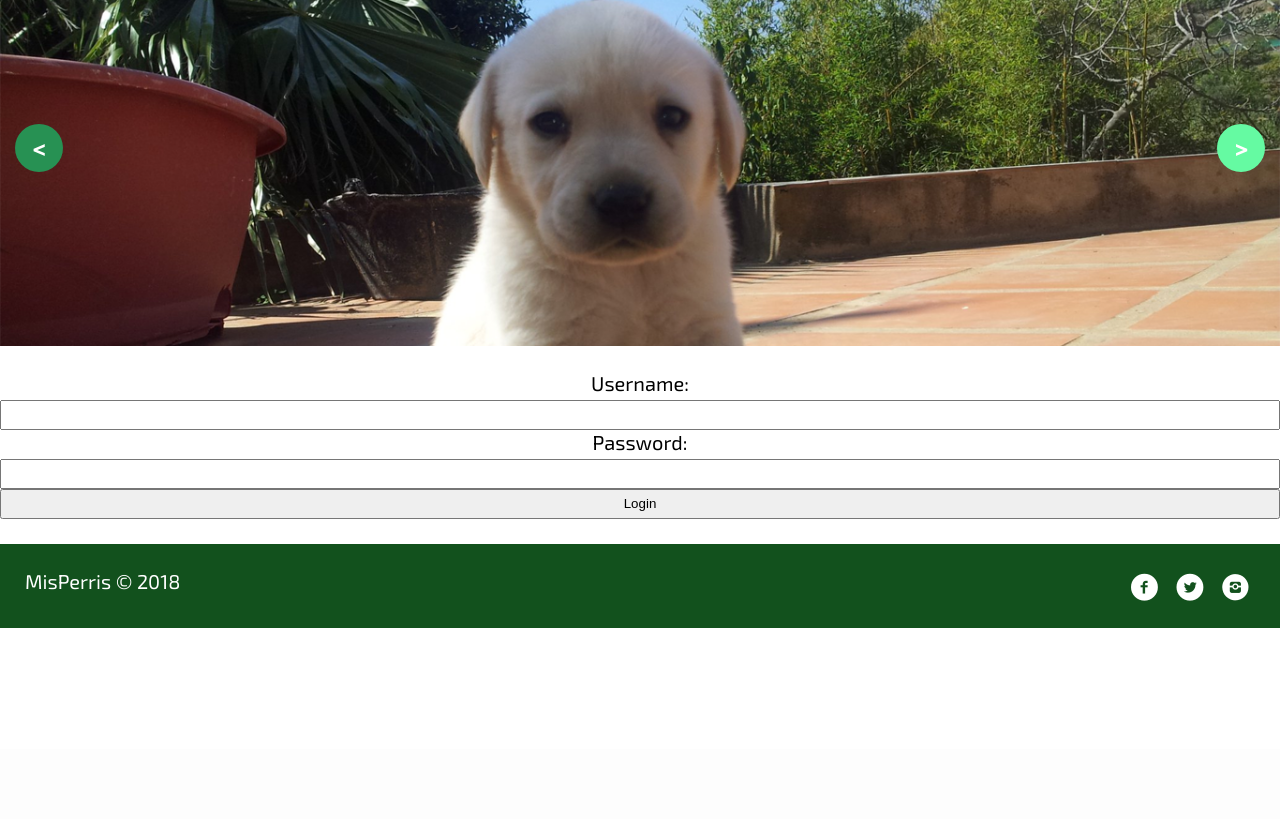
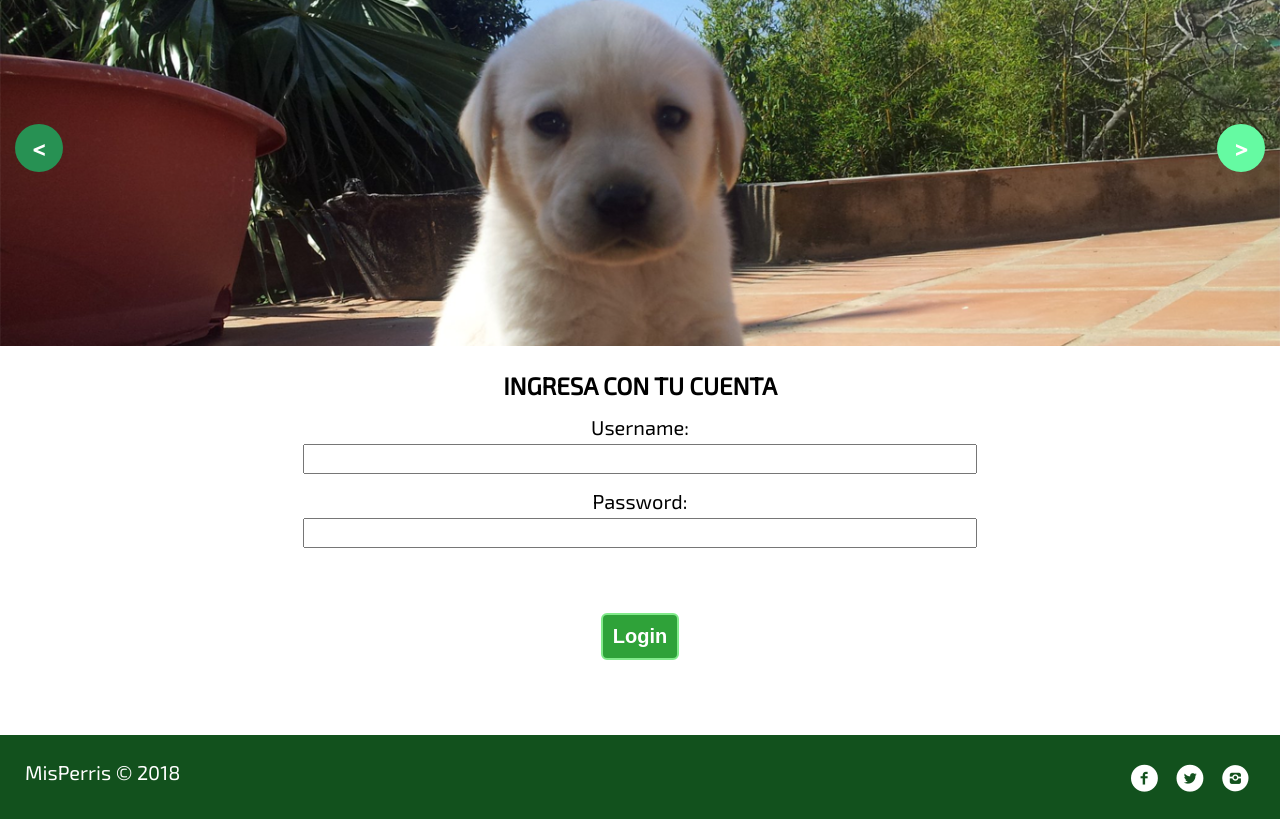
Before and after one commit to VictorAliaga/MisPerris, a Django app: page /login/ in a window 1280 px wide. Shown: the part 51-870 px from the top of the page. Before the commit the page ends 679 px from the top, so only its background shows below. Run offline with Django 3.2, Linux system fonts and the light colour scheme.

Commit message:
Corrige Error del Boton Login

```diff
--- /dev/null
+++ b/adopcionperros/static/css/login.css
@@ -0,0 +1,85 @@
+/* Parrafos que estan dentro del div login*/
+.login p
+{
+    margin: 15px;
+
+}
+/* DIV donde esta en el login*/
+.login
+{
+    width: 80%;
+    margin: 0 auto;
+    justify-content: center;
+    display: block;
+}
+/* Label que estan en los parrafos del login ej. Nombre Usuario. Contraseña, etc.*/
+label {
+    display: inline-block;
+    max-width: 100%;
+    margin-bottom: 5px;
+    font-size: 20px;
+}
+
+/* Barra Textbox donde se ingresan los datos*/
+form input {
+    width: 100%;
+    height: 30px;
+}
+
+/* Boton iniciar sesion */
+.btnlogin
+{
+    text-decoration: none;
+    padding: 10px;
+    margin: 50px;
+    font-weight: 600;
+    font-size: 20px;
+    color: #ffffff;
+    background-color: #2FA239;
+    border-radius: 6px;
+    border: 2px solid #82EA8B;
+}
+/* Boton iniciar sesion, cuando se pasa el puntero del mouse */
+.btnlogin:hover
+{
+    color: #1883ba;
+    background-color: #ffffff;
+}
+
+
+
+/* ------------------------------------ RESPOSIVE -------------------------------------- */
+
+/* -------------------------------------- 480PX ----------------------------------------*/
+
+@media (min-width:480px)
+{
+    /* DIV donde esta en el login*/
+    .login
+    {
+        width: 70%;
+    }
+}
+
+/* -------------------------------------- 768PX ----------------------------------------*/
+
+@media (min-width:768px)
+{
+    /* DIV donde esta en el login*/
+    .login
+    {
+        width: 40%;
+    }
+
+}
+
+/* -------------------------------------- 1024PX ----------------------------------------*/
+
+@media (min-width:1024px)
+{
+    /* DIV donde esta en el login*/
+    .login
+    {
+        width: 55%;
+    }
+}
--- a/adopcionperros/static/css/main.css
+++ b/adopcionperros/static/css/main.css
@@ -5,6 +5,8 @@
 @import url(slider.css);
 @import url(registrar.css);
 @import url(registrocompleto.css);
+@import url(perritodetalle.css);
+@import url(login.css);
 
 *
 {
--- /dev/null
+++ b/adopcionperros/static/css/perritodetalle.css
@@ -0,0 +1,18 @@
+article .adoptar
+{
+    text-decoration: none;
+    padding: 10px;
+    margin: 50px;
+    font-weight: 600;
+    font-size: 20px;
+    color: #ffffff;
+    background-color: #2FA239;
+    border-radius: 6px;
+    border: 2px solid #82EA8B;
+}
+
+article .adoptar:hover
+{
+    color: #1883ba;
+    background-color: #ffffff;
+}
--- a/adopcionperros/static/css/perritos.css
+++ b/adopcionperros/static/css/perritos.css
@@ -1,4 +1,3 @@
-
 /* Contenedor de la Seccion Perritos */
 #perritos .contenedor
 {
@@ -17,7 +16,7 @@
     box-sizing: border-box;
     justify-content: center;
     border: 4px solid;
-    border-color: #12511D;
+    border-color: blue;
 }
 
 /*Imagenes que estan en la seccion perritos */
--- a/adopcionperros/templates/adopcionperros/login.html
+++ b/adopcionperros/templates/adopcionperros/login.html
@@ -1,10 +1,19 @@
 {% extends 'adopcionperros/base_formulario.html' %}
 {% block title %} Login {% endblock %}
 {% block content %}
-<form action="." method="POST">
-    {% csrf_token %}
-    {{ mensaje }}
-    {{ form.as_p }}
-    <input type="submit" value="Login">
-</form>
+<h2>INGRESA CON TU CUENTA</h2>
+<div class="login">
+    <form action="." method="POST">
+        {% csrf_token %}
+        {{ mensaje }}
+        <p><label for="id_username">Username:</label>
+            <input type="text" name="username" required="" id="id_username">
+        </p>
+
+        <p><label for="id_password">Password:</label>
+            <input type="password" name="password" required="" id="id_password">
+        </p>
+        <button class="btnlogin" type="submit" value="Login">Login</button>
+    </form>
+</div>
 {% endblock %}
--- a/adopcionperros/templates/adopcionperros/mascotas.html
+++ b/adopcionperros/templates/adopcionperros/mascotas.html
@@ -1,6 +1,5 @@
 {% extends 'adopcionperros/base.html' %}
 {% block content %}
-<h2> Nuestros Perritos </h2>
     {% for mascotas in mascota %}
         <article>
             <h2><a href="/perrito/{{ mascotas.pk }}/" style="text-decoration: none;">{{ mascotas.NombreMascota }}</a></h2>
--- a/adopcionperros/templates/adopcionperros/perrito_detalle.html
+++ b/adopcionperros/templates/adopcionperros/perrito_detalle.html
@@ -5,5 +5,8 @@
                 <img src="{{ mascotas.Imagen.url }}">
                 <h2>Estado:</h2><h4>{{ mascotas.ESTADO }}</h4>
             <p>{{ mascotas.Descripcion|linebreaksbr }}</p>
+            {% if user.is_authenticated %}
+            <button class="adoptar" type="button">ADOPTAME</button>
+            {% endif %}
         </article>
 {% endblock %}
```
